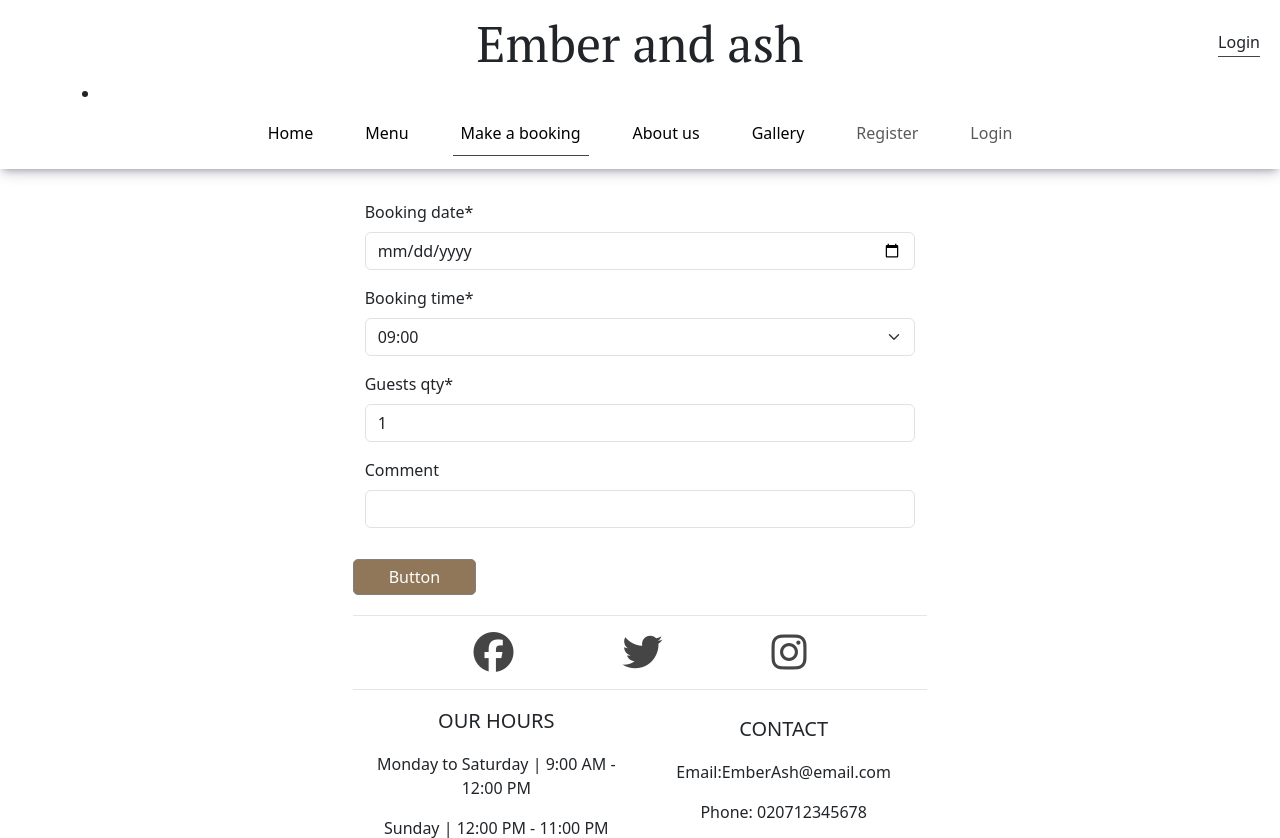
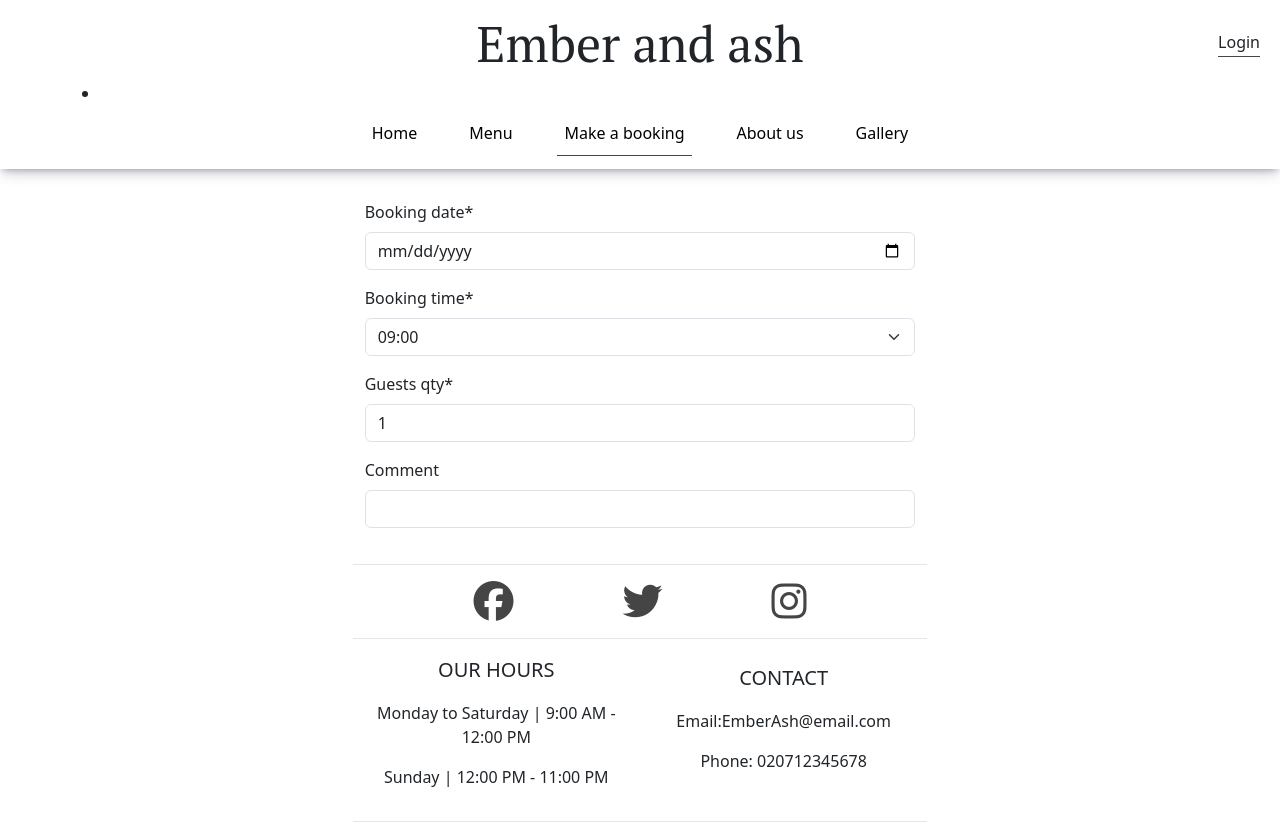
Before and after one commit to JamesBracken/Ember-Ash, a Django app: page /booking/ in a window 1280 px wide. Shown: the top 838 px of the page. Run offline with Django 4.2, Linux system fonts and the light colour scheme; some libraries are stand-ins or nearby versions.

Commit message:
DEL: clean up base.HTML

```diff
--- a/templates/base.html
+++ b/templates/base.html
@@ -39,21 +39,17 @@
           <div class="col-8 col-md-6 col-lg-5 mt-2">
             <a href="#"><h1 class="text-center inline-block">Ember and ash</h1></a>
           </div>
-          {% comment %}IF CHECK TO DYNAMICALLY UPDATE LOGIN/LOGOUT{% endcomment %}
+          {% comment %}If check to add user profile if authenticated{% endcomment %}
           {% if user.is_authenticated %}
             {% comment %}My profile Log out{% endcomment %}
             <a href="FILL IN WITH PROFILE LINK"><i class="fa-solid fa-circle-user"></i></a>
-            {% comment %}WHEN LOGIN MODAL IS CONNECTED------------------------{% endcomment %}
-            {% comment %}
-          {% else %}
-            <a class="nav-link nav-link-cta login-link" data-bs-toggle="modal" data-bs-target="#login-modal-toggle">Login</a> {% endcomment %}
           {% endif %}
-          {% comment %} <a class="nav-link nav-link-cta login-link" data-bs-toggle="modal" data-bs-target="#login-modal-toggle">Login</a> {% endcomment %}
           {% if user.is_authenticated %}
             <li class="nav-item">
               <a class="nav-link {% if request.path == logout_url %}active{% endif %}" aria-current="page" href="{% url 'account_logout' %}">Logout</a>
             </li>
           {% else %}
+            {% comment %}KEEPING INCASE REGISTER NAV LINK NEEDED{% endcomment %}
             {% comment %} <li class="nav-item">
               <a class="nav-link {% if request.path == signup_url %}active{% endif %}" aria-current="page" href="{% url 'account_signup' %}">Register</a>
             </li> {% endcomment %}
@@ -83,22 +79,6 @@
               <li class="nav-item">
                 <a class="nav-link active" aria-current="page" href="#">Gallery</a>
               </li>
-              {% comment %}USING TEMPORARILY UNTIL LOGIN MODAL WORKS{% endcomment %}
-              {% if user.is_authenticated %}
-                <li class="nav-item">
-                  <a class="nav-link {% if request.path == logout_url %}active{% endif %}" aria-current="page" href="{% url 'account_logout' %}">Logout</a>
-                </li>
-              {% else %}
-                <li class="nav-item">
-                  <a class="nav-link {% if request.path == signup_url %}active{% endif %}" aria-current="page" href="{% url 'account_signup' %}">Register</a>
-                </li>
-                <li class="nav-item">
-                  <a class="nav-link {% if request.path == login_url %}active{% endif %}" aria-current="page" href="{% url 'account_login' %}">Login</a>
-                </li>
-              {% endif %}
-              {% comment %}Testing login nav link{% endcomment %}
-              {% comment %} <li class="nav-item"></li> {% endcomment %}
-              {% comment %}Testing end{% endcomment %}
             </ul>
           </div>
         </div>
@@ -109,7 +89,6 @@
       {% block content %}
 
       {% endblock %}
-      <button class="button">Button</button>
     </main>
     <footer>
       <hr />
@@ -169,11 +148,11 @@
                       </div>
                       <div>{{ form.password.label_tag }}
                         {{ form.password|add_class:'form-input' }}
-                        {{ form.password.errors }}</div>
-                      {% comment %} {% if form.non_field_errors %}
+                        {{ form.password.errors }}
+                      </div>
+                      {% if form.non_field_errors %}
                         <div>{{ form.non_field_errors }}</div>
                       {% endif %}
-                      {{ form.as_p }} {% endcomment %}
                       {% comment %} <button type="submit" class="btn btn-primary">Login</button> {% endcomment %}
                       <div class="d-flex justify-content-center">
                         <button type="submit" class="button">Login</button>
@@ -197,9 +176,10 @@
           <div class="modal-content">
             <div class="row">
               <div class="col-3">
-                {% comment %} Fill in with image {% endcomment %}
+                {% comment %}Fill in with image{% endcomment %}
               </div>
-              <div class="col-9"><div class="modal-header">
+              <div class="col-9">
+                <div class="modal-header">
                   <h1 class="modal-title fs-5" id="signup-modal-toggle-label">Modal 2</h1>
                   <button type="button" class="btn-close" data-bs-dismiss="modal" aria-label="Close"></button>
                 </div>
@@ -219,7 +199,6 @@
                       <div>{{ form.password2.label_tag }}
                         {{ form.password2|add_class:'form-input' }}
                         {{ form.password2.errors }}</div>
-                    {% comment %} {{ form.as_p }} {% endcomment %}
                     {% endwith %}
                     {% if form.non_field_errors %}
                       <div>{{ form.non_field_errors }}</div>
@@ -228,14 +207,13 @@
                       <button type="submit" class="button">Sign Up</button>
                     </div>
                   </form>
-
                 </div>
                 <div class="modal-footer">
                   <p>Already have an account?</p>
                   <button class="modal-nav-link" data-bs-target="#login-modal-toggle" data-bs-toggle="modal">Login</button>
-              </div></div>
                 </div>
-
+              </div>
+            </div>
           </div>
         </div>
       </div>
```
Lines whose indentation alone changed are shown as unchanged.
